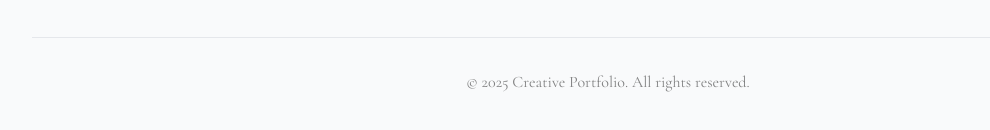
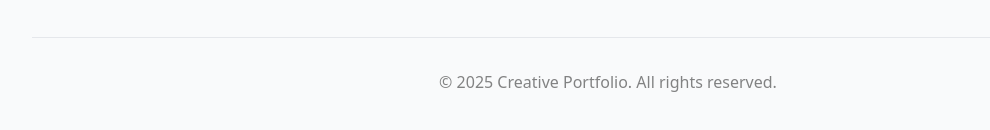
Before and after one commit to masayasusuzuki/chigasakiweblabo, a Next.js app: page / in a window 1280 px wide. Shown: the part 6409-6539 px from the top of the page, without its empty margins (32-1022 px from the left). Built offline with nearby package versions, Linux system fonts and the light colour scheme.

Commit message:
ver1.0.4

```diff
--- a/src/components/Footer.tsx
+++ b/src/components/Footer.tsx
@@ -65,7 +65,7 @@ const Footer = () => {
         </div>
 
         <div className="border-t border-gray-200 mt-12 pt-8 text-center">
-          <p className="opacity-60">
+          <p className="opacity-60 font-sans">
             &copy; {new Date().getFullYear()} Creative Portfolio. All rights reserved.
           </p>
         </div>
```
